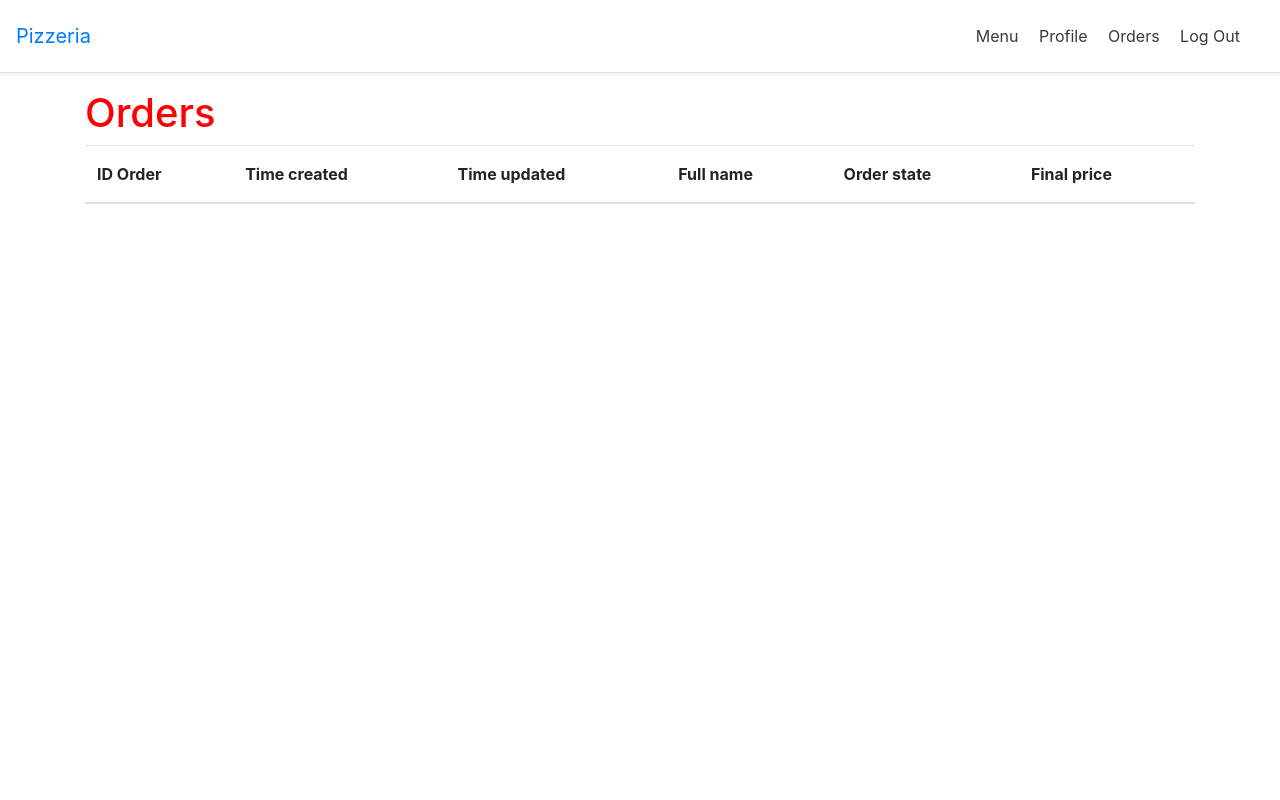
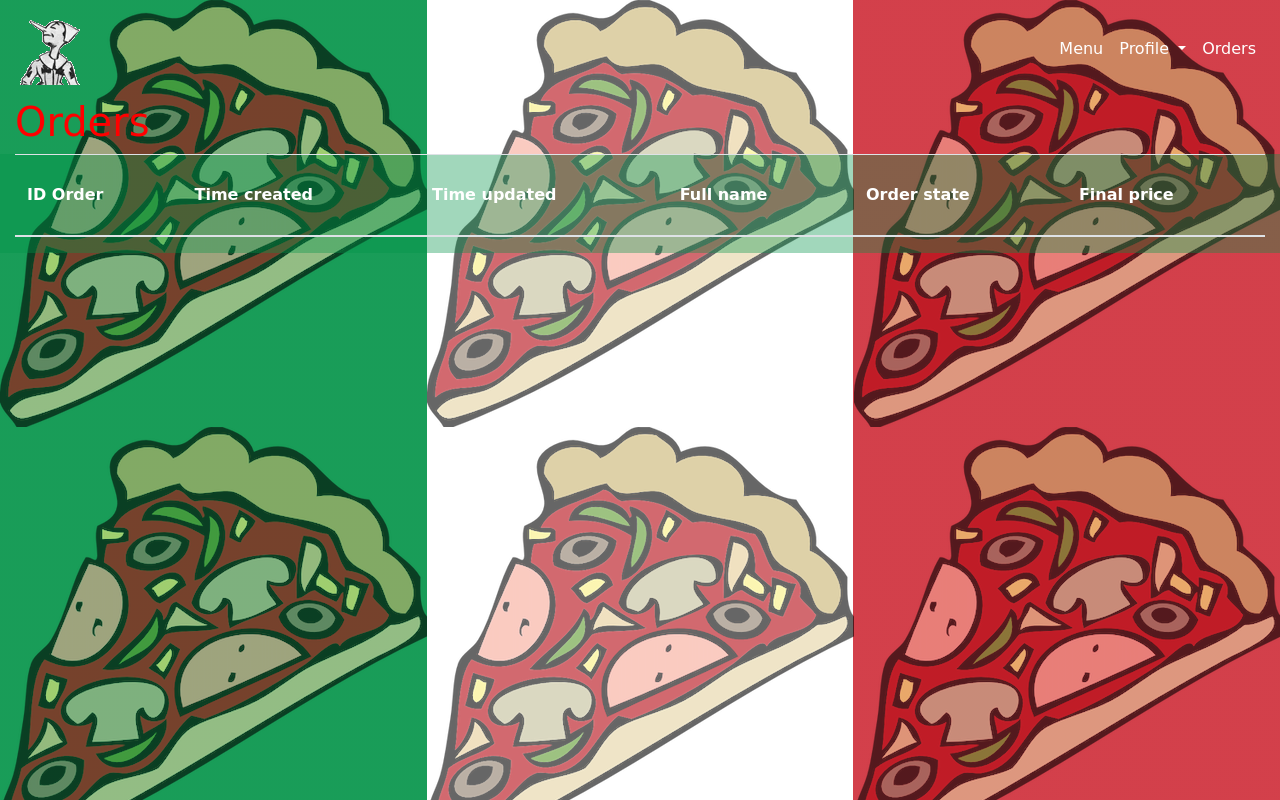
Before and after one commit to ggibelli/pinocchio-pizza, a Django app: page /orders/orders/ in a window 1280 px wide. Run offline with Django 3.2, Linux system fonts and the light colour scheme; the visitor is signed in with stand-in values (Sample User, id 1); data that the repository does not hold is empty; some libraries are stand-ins or nearby versions.

Commit message:
different shopping cart redirection + css and images

```diff
--- a/orders/views.py
+++ b/orders/views.py
@@ -76,9 +76,15 @@ class CartUpdateView(LoginRequiredMixin, UpdateView):
     model = Order
     form_class = CartForm
     template_name = 'orders/shoppingcart.html'
+    def __init__(self, *args, **kwargs):
+        self.items = 0
+        super(CartUpdateView, self).__init__(*args, **kwargs)
+    # get only the order that is not confirmed
     def get_object(self):
         try:
-            return Order.objects.get(customer=self.request.user.pk, is_confirmed=False)
+            cart = Order.objects.get(customer=self.request.user.pk, is_confirmed=False)
+            self.items = cart.items.count()
+            return cart
         except Order.DoesNotExist:
             raise Http404("Order does not exist")
     def get_context_data(self, **kwargs):
@@ -98,16 +104,23 @@ class CartUpdateView(LoginRequiredMixin, UpdateView):
             item.instance = self.object
             item.save()
         return super().form_valid(form)
-
+    # if updating the cart the customer deleted all the items go back to the menu and delete the order
     def get_success_url(self):
+        order = Order.objects.get(id=self.object.id)
         if self.object.items.count() == 0:
-            Order.objects.get(id=self.object.id).delete()
+            order.delete()
             return reverse_lazy('menu')
+        elif self.object.items.count() < self.items:
+            return reverse_lazy('cart',kwargs={'pk' : self.object.pk})
         return reverse_lazy('confirm-cart', kwargs={'pk' : self.object.pk})
 
 class OrderDeleteView(LoginRequiredMixin, DeleteView):
     model = Order
-    success_url = reverse_lazy('order-list')
+    def get_success_url(self):
+        user = self.object.customer
+        if user.has_perm('orders.special_status'):
+            return reverse_lazy('order-list')
+        return reverse_lazy('menu')
 
 class ConfirmOrderView(LoginRequiredMixin, DetailView):
     model = Order
@@ -159,6 +172,7 @@ def charge(request):
             messages.error(request, 'Email server down')
         except Exception as e:
             messages.error(request, "Server error, the webmaster's been notified")
+
         return redirect('post_payment', cart_id = order.id)
 
 def post_payment(request, cart_id):
--- a/static/css/base.css
+++ b/static/css/base.css
@@ -1,13 +1,51 @@
 /* static/css/base.css */
-h1 {
-  color: red;
-  }
 
 
+body {
+  background: linear-gradient(to right, rgba(0, 146, 70, 0.9) calc(100% / 3), rgba(255, 255, 255, 0.9) calc(100% / 3), rgba(255, 255, 255, 0.9) calc(100% / 3 * 2), rgba(206, 43, 55, 0.9) calc(100% / 3 * 2));
+  color: white;
+  display: block;
+  position: relative;
+  margin: 0 auto;
+  z-index: 0;
+  min-height: 100vh;
+  font-family: "Comic Sans MS", cursive, sans-serif;
+}
+
+body::after {
+  background: url("/static/images/pizzaslice.png");
+  content: "";
+  opacity: 0.6;
+  position: absolute;
+  top: 0;
+  bottom: 0;
+  right: 0;
+  left: 0;
+  z-index: -1;
+}
+
+h1, h2 {
+  color: red;
+
+  }
 
 table {
   empty-cells:show;
   vertical-align: middle;
+  color: white !important;
+}
+
+.shopping-cart {
+  background-color: #0092475e;
+  opacity: 1;
+}
+
+.itemadd {
+  color: black;
+}
+
+select#id_dish, select#id_size, input#id_n_items {
+  width: 48%;
 }
 
 tr {
@@ -17,17 +55,12 @@ tr {
 th, td {
   overflow: hidden;
   vertical-align: middle !important;
-  height: 47px;
+  height: 81px;
 }
 
-.items {
-  width: 10rem;
+.prices {
+  color: black;
 }
-
-.size {
-  width: 10rem;
-}
-
 .menu {
   height: 310px;
 }
@@ -35,3 +68,28 @@ th, td {
 #dish-list li:nth-of-type(1n+10) {
   display: none;
 }
+
+
+@media (max-width: 576px) {
+  th.requiredField {
+    width: 58px;
+  }
+
+  td.form-group {
+    width: 58px;
+  }
+  select.size {
+    width: 78px;
+  }
+
+  input.items {
+    width: 48px;
+  }
+  .itemadd {
+    background-color: #0092475e;
+    color: white;
+  }
+  .prices {
+    color: white;
+  }
+}
--- /dev/null
+++ b/static/js/base.js
@@ -0,0 +1,6 @@
+function confirmDelete(){
+    if (confirm('Are you sure you want to delete the order?')){
+        return true
+    }
+    return false
+}
--- a/templates/_base.html
+++ b/templates/_base.html
@@ -13,31 +13,55 @@
 </head>
 <body>
   <header>
-    <!-- Fixed navbar -->
-    <div class="d-flex flex-column flex-md-row align-items-center p-3 px-md-4\
-     mb-3 bg-white border-bottom shadow-sm">
-      <a href="{% url 'home' %}" class="navbar-brand sticky-top my-0 mr-md-auto font-weight-normal">Pizzeria</a>
-      <nav class="my-2 my-md-0 mr-md-3">
-        <a class="p-2 text-dark" href="{% url 'menu' %}">Menu</a>
-        {% if user.is_authenticated %}
-          <a class="p-2 text-dark" href="{% url 'profile' user.slug%}">Profile</a>
+      <nav class="navbar sticky-top navbar-expand-lg navbar-dark " style="background-color: linear-gradient(to right, #009246 calc(100% / 3), white calc(100% / 3), white calc(100% / 3 * 2), #CE2B37 calc(100% / 3 * 2));">
+        <a class="navbar-brand" href="{% url 'home' %}">
+          <img src="{% static 'images/logo.png' %}" width="72" height="72" alt="">
+        </a>
+        <button class="navbar-toggler" type="button" data-toggle="collapse" data-target="#navbarNavDropdown" aria-controls="navbarNavDropdown" aria-expanded="false" aria-label="Toggle navigation">
+          <span class="navbar-toggler-icon"></span>
+        </button>
+        <div class="collapse navbar-collapse" id="navbarNavDropdown">
+          <ul class="navbar-nav ml-auto">
+            <li class="nav-item active">
+              <a class="nav-link" href="{% url 'menu' %}">Menu</a>
+            </li>
+            {% if user.is_authenticated %}
+          <li class="nav-item active dropdown">
+            <a class="nav-link dropdown-toggle" href="#" id="navbarDropdown" role="button" data-toggle="dropdown" aria-haspopup="true" aria-expanded="false">
+              Profile
+            </a>
+            <div class="dropdown-menu" aria-labelledby="navbarDropdown">
+              <a class="dropdown-item" href="{% url 'profile' user.slug%}">My orders</a>
+              <div class="dropdown-divider"></div>
+              <a class="dropdown-item" href="{% url 'account_logout' %}">Log Out</a>
+            </div>
+          </li>
 
           {% if cart %}
-          <a class="p-2 text-dark" href="{% url 'cart' order.pk %}">Cart</a>
+          <li class="nav-item active">
+            <a class="nav-link" href="{% url 'cart' order.pk %}">Cart<span class="badge badge-pill badge-info">{{cart}}</span></a>
+          </li>
           {% endif %}
           {% if perms.orders.special_status %}
-          <a class="p-2 text-dark" href="{% url 'order-list' %}">Orders</a>
+          <li class="nav-item active">
+            <a class="nav-link" href="{% url 'order-list' %}">Orders</a>
+            {% endif %}
+
+          </li>
+          {% else %}
+          <li class="nav-item active">
+            <a class="nav-link" href="{% url 'account_login' %}">Log In</a>
+          </li>
+          <li class="nav-item active">
+            <a class="btn btn-outline-light" href="{% url 'account_signup' %}">Sign Up</a>
+
+          </li>
           {% endif %}
-          <a class="p-2 text-dark" href="{% url 'account_logout' %}">Log Out</a>
-        {% else %}
-          <a class="p-2 text-dark" href="{% url 'account_login' %}">Log In</a>
-          <a class="btn btn-outline-primary"
-            href="{% url 'account_signup' %}">Sign Up</a>
-        {% endif %}
+          </ul>
+        </div>
       </nav>
-    </div>
   </header>
-  <div class="container">
+  <div class="container-fluid">
     {% block content %}
     {% endblock content %}
   </div>
--- a/templates/orders/item_add.html
+++ b/templates/orders/item_add.html
@@ -14,7 +14,7 @@
       {% endfor %}
     </div>
   </div>
-  <div class="col">
+  <div class="col itemadd">
     <h1>{{category.name}}</h1>
     <form method="post">
     {% csrf_token %}
@@ -23,8 +23,8 @@
     </form>
     <hr>
     <p>
-      <label for="output">Price: </label>
-      <output name="result" id="final_price">Select your dish!</output>
+      <label class="prices" for="output">Price: </label>
+      <output class="prices" name="result" id="final_price">Select your dish!</output>
     </p>
   </div>
 </div>
--- a/templates/orders/order_detail.html
+++ b/templates/orders/order_detail.html
@@ -17,7 +17,7 @@
 </div>
 <br>
 <div class="row">
-  <div class="col">
+  <div class="col shopping-cart">
     <table class="table table-sm">
       <thead>
         <tr>
--- a/templates/orders/order_list.html
+++ b/templates/orders/order_list.html
@@ -2,6 +2,8 @@
 {% block title %}Orders{% endblock title %}
 {% block content %}
 <h1>Orders</h1>
+<div class="row">
+  <div class="col shopping-cart">
     <table class="table table-hover">
       <thead>
         <tr>
@@ -29,5 +31,8 @@
 
       </tbody>
     </table>
+  </div>
+</div>
+
 
 {% endblock content %}
--- a/templates/orders/table_inline_formset.html
+++ b/templates/orders/table_inline_formset.html
@@ -16,8 +16,7 @@
     <div>
         {{ formset.management_form|crispy }}
     </div>
-
-    <table{% if form_id %} id="{{ form_id }}_table"{% endif%} class="table table-sm">
+    <table{% if form_id %} id="{{ form_id }}_table"{% endif%} class="table table-sm ">
         <thead>
             {% if formset.readonly and not formset.queryset.exists %}
             {% else %}
@@ -61,7 +60,6 @@
                 </tr>
         </tbody>
     </table>
-
     {% if inputs %}
         <div class="form-actions">
             {% for input in inputs %}
```
Also changed, not shown: docker-compose-travis.yml (deleted, +0 -23 lines), orders/models.py (+8 -0 lines), orders/tests/test_views.py (+71 -17 lines), templates/account/customer_detail.html (+6 -2 lines), templates/home.html (+5 -3 lines), templates/orders/confirm_order.html (+4 -4 lines), templates/orders/order_edit.html (+15 -6 lines), templates/orders/shop.html (deleted, +0 -129 lines), templates/orders/shoppingcart.html (+59 -46 lines), orders/migrations/0014_menuinstance_time_created.py (added), static/images/logo.png (added), static/images/pizzaslice.png (added). Lines whose indentation alone changed are shown as unchanged.
